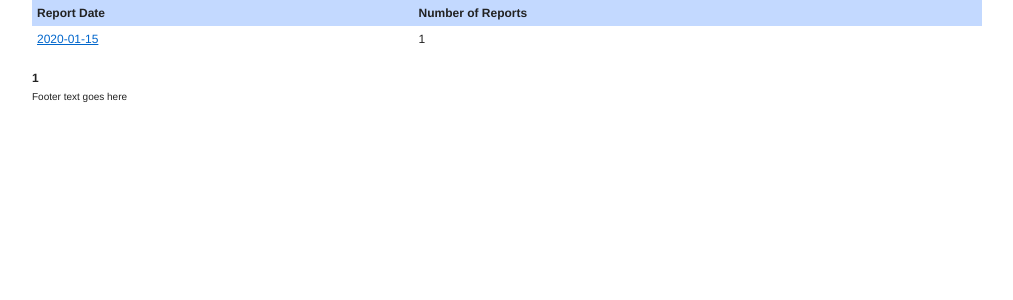
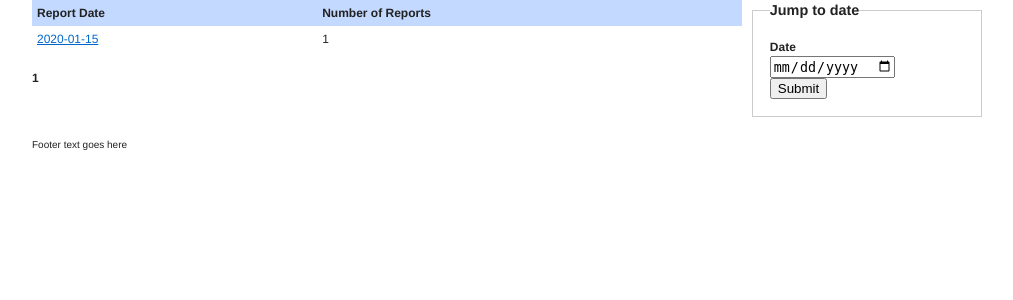
Before and after one commit to kurtraschke/cadors-parse, a Flask app: template src/cadorsfeed/templates/daily_report_list.html in a window 1280 px wide. Shown: the part 218-518 px from the top of the page, without its empty margins (133-1146 px from the left). Run offline with Flask 2, Linux system fonts and the light colour scheme; the template is opened without the code that fills it: most values are stand-ins (such as "Sample title", 1, 10 or a date in 2020); parts of the project's set-up code (start-up, migrations or seed data) failed here and were passed over; some libraries are stand-ins or nearby versions.

Commit message:
Add form for retrieving reports by date.

```diff
--- a/src/cadorsfeed/templates/daily_report_list.html
+++ b/src/cadorsfeed/templates/daily_report_list.html
@@ -9,6 +9,7 @@
 {{ pg.render_pagination(pagination) }}
 {% endif %}
 
+<div class="span-18">
 <table>
 <thead>
 <th>Report Date</th><th>Number of Reports</th>
@@ -16,17 +17,22 @@
 <tbody>
 {% for (daily_report, count) in daily_reports %}
 <tr>
-<td><a href="{{ url_for('daily_report.do_daily_report',
-         year=daily_report.report_date.year,
-         month=daily_report.report_date.month,
-         day=daily_report.report_date.day,
-         format='html')}}">{{ daily_report.report_date.strftime("%Y-%m-%d") }}</a></td>
+<td><a href="{{ daily_report.link(format='html') }}">{{ daily_report.report_date.strftime("%Y-%m-%d") }}</a></td>
 <td>{{count}}</td>
 </tr>
 {% endfor %}
 </tbody>
 </table>
-
 {{ pg.render_pagination(pagination) }}
-
+</div>
+<div class="span-6 last">
+<form method="GET" action="/daily-report/">
+<fieldset>
+<legend>Jump to date</legend>
+<label for="date">Date</label><br>
+<input type="date" name="report_date"><br>
+<input type="submit">
+</fieldset>
+</form>
+</div>
 {% endblock %}
--- a/src/cadorsfeed/views/daily_report.py
+++ b/src/cadorsfeed/views/daily_report.py
@@ -43,6 +43,12 @@ def latest_report(format):
     return redirect(url_for('do_daily_report', year=year, month=month,
                             day=day, format=format))
 
+@daily_report.route('/daily-report/')
+def daily_report_redirect():
+    (year, month, day) = request.args['report_date'].split('-')
+
+    return redirect(url_for('do_daily_report', year=year, month=month,
+                            day=day))
 
 @daily_report.route('/daily-report/<int:year>/<int:month>/<int:day>/',
                     defaults={'format': 'html'})
```
